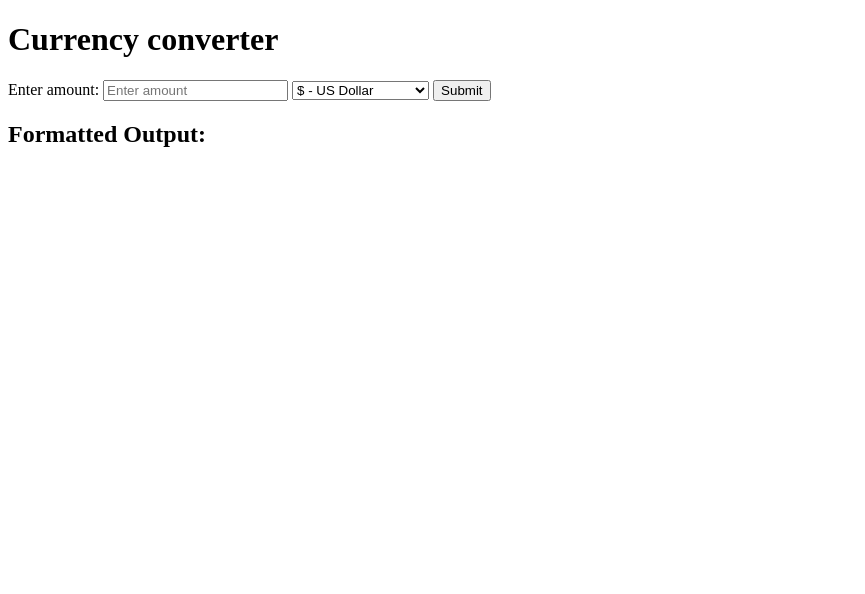
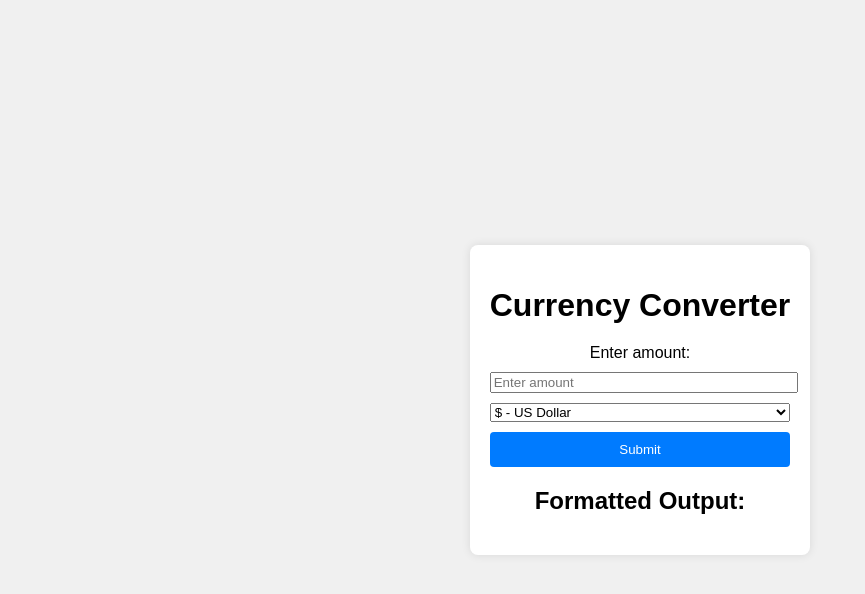
Before and after one commit to Emin3mUI/Currency-Converter, a plain HTML site: page index.html in a window 1280 px wide. Shown: the whole page, without its empty margins (0-865 px from the left). Drawn offline with Linux system fonts and the light colour scheme.

Commit message:
updated index, styles and logic files (each seperated)

```diff
--- a/index.html
+++ b/index.html
@@ -3,11 +3,12 @@
 <head>
     <meta charset="UTF-8">
     <meta name="viewport" content="width=device-width, initial-scale=1.0">
-    <title>Document</title>
+    <title>Currency Converter</title>
+    <link rel="stylesheet" href="style.css">
 </head>
 <body>
     <main>
-        <h1>Currency converter</h1>
+        <h1>Currency Converter</h1>
         <label for="amount">Enter amount: </label>
         <input type="number" id="amount" name="amount" placeholder="Enter amount" required>
         <select name="currency" id="currency" required>
@@ -20,32 +21,6 @@
         <h2>Formatted Output:</h2>
         <p id="output"></p>
     </main>
-
-    <script>
-        function formatCurrency(){
-            const amount = document.getElementById('amount').value;
-            const currency = document.getElementsByName('currency').value;
-            let formattedAmount;
-
-            if (amount === ''){
-                alert('Please enter an amount');
-                return;
-            }
-            switch(currency){
-                case 'USD':
-                    formattedAmount = new Intl.NumberFormat('en-US', {style: 'currency', currency: 'USD'}).format(amount);
-                case 'EUR':
-                    formattedAmount = new Intl.NumberFormat('de-DE', {style: 'currency', currency: 'EUR'}).format(amount);
-                case 'CAD':
-                    formattedAmount = new Intl.NumberFormat('en-CA', {style: 'currency', currency: 'CAD'}).format(amount);
-                case 'JPY':
-                    formattedAmount = new Intl.NumberFormat('en-JP', {style: 'currency', currency: 'JPY'}).format(amount);
-                break;
-                default:
-                    formattedAmount = amount;
-            }
-            document.getElementById('output').textContent = formattedAmount;
-        }
-    </script>
+    <script src="logic.js"></script>
 </body>
 </html>
--- /dev/null
+++ b/logic.js
@@ -0,0 +1,29 @@
+function formatCurrency(){
+    const amount = document.getElementById('amount').value;
+    const currency = document.getElementById('currency').value;
+    let formattedAmount;
+
+    if (amount === ''){
+        alert('Please enter an amount');
+        return;
+    }
+
+    switch(currency){
+        case 'USD':
+            formattedAmount = new Intl.NumberFormat('en-US', {style: 'currency', currency: 'USD'}).format(amount);
+            break;
+        case 'EUR':
+            formattedAmount = new Intl.NumberFormat('en-DE', {style: 'currency', currency: 'EUR'}).format(amount);
+            break;
+        case 'CAD':
+            formattedAmount = new Intl.NumberFormat('en-CA', {style: 'currency', currency: 'CAD'}).format(amount);
+            break;
+        case 'JPY':
+            formattedAmount = new Intl.NumberFormat('en-JP', {style: 'currency', currency: 'JPY'}).format(amount);
+            break;
+        default:
+            formattedAmount = amount;
+
+    }
+    document.getElementById('output').textContent = formattedAmount;
+}
--- a/style.css
+++ b/style.css
@@ -0,0 +1,49 @@
+body{
+    font-family: Arial, sans-serif;
+    margin: 0;
+    padding: 0;
+    display: flex;
+    justify-content: center;
+    align-items: center;
+    height: 100vh;
+    background-color: #f0f0f0;
+
+}
+
+main{
+    background-color: #fff;
+    padding: 20px;
+    border-radius: 8px;
+    box-shadow: 0 0 10px rgba(0,0,0,0.1);
+    text-align: center;
+}
+
+h1{
+    margin-bottom: 20px;
+}
+
+label, input, select, button{
+    display: block;
+    margin: 10px 0;
+    width: 100%;
+}
+
+button{
+    padding: 10px;
+    border: none;
+    border-radius: 4px;
+    background-color: #007BFF;
+    color: #fff;
+    cursor: pointer;
+
+}
+
+button:hover{
+    background-color: #0056b3;
+}
+
+#output{
+    margin-top: 20px;
+    font-size: 1.2em;
+    font-weight: bold;
+}
```
